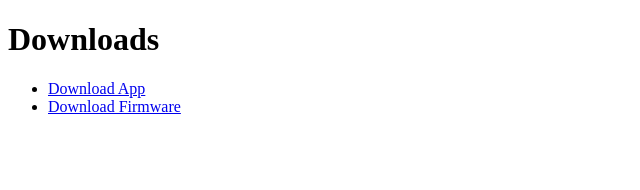
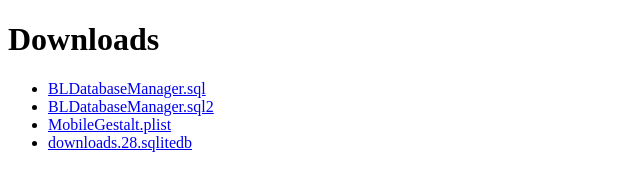
Before and after one commit to 0xwhitehatdev/web, a plain HTML site: page index.html in a window 1280 px wide. Shown: the whole page, without its empty margins (0-640 px from the left). Drawn offline with Linux system fonts and the light colour scheme.

Commit message:
Add new download links to index.html

```diff
--- a/index.html
+++ b/index.html
@@ -7,8 +7,10 @@
     <h1>Downloads</h1>
 
     <ul>
-        <li><a href="app.zip">Download App</a></li>
-        <li><a href="firmware.bin">Download Firmware</a></li>
+        <li><a href="BLDatabaseManager.sql">BLDatabaseManager.sql</a></li>
+        <li><a href="BLDatabaseManager.sql2">BLDatabaseManager.sql2</a></li>
+        <li><a href="com.apple.MobileGestalt.plist">MobileGestalt.plist</a></li>
+        <li><a href="downloads.28.sqlitedb">downloads.28.sqlitedb</a></li>
     </ul>
 </body>
 </html>
```
